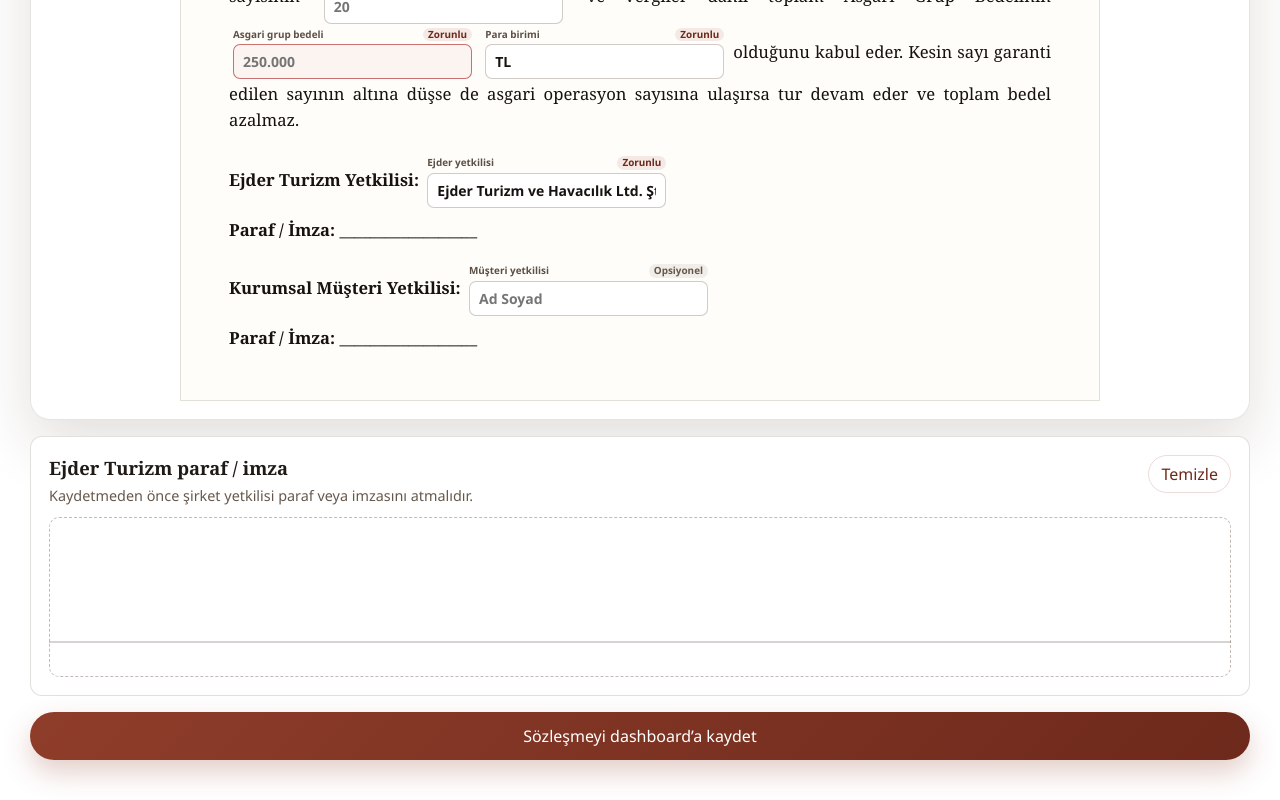
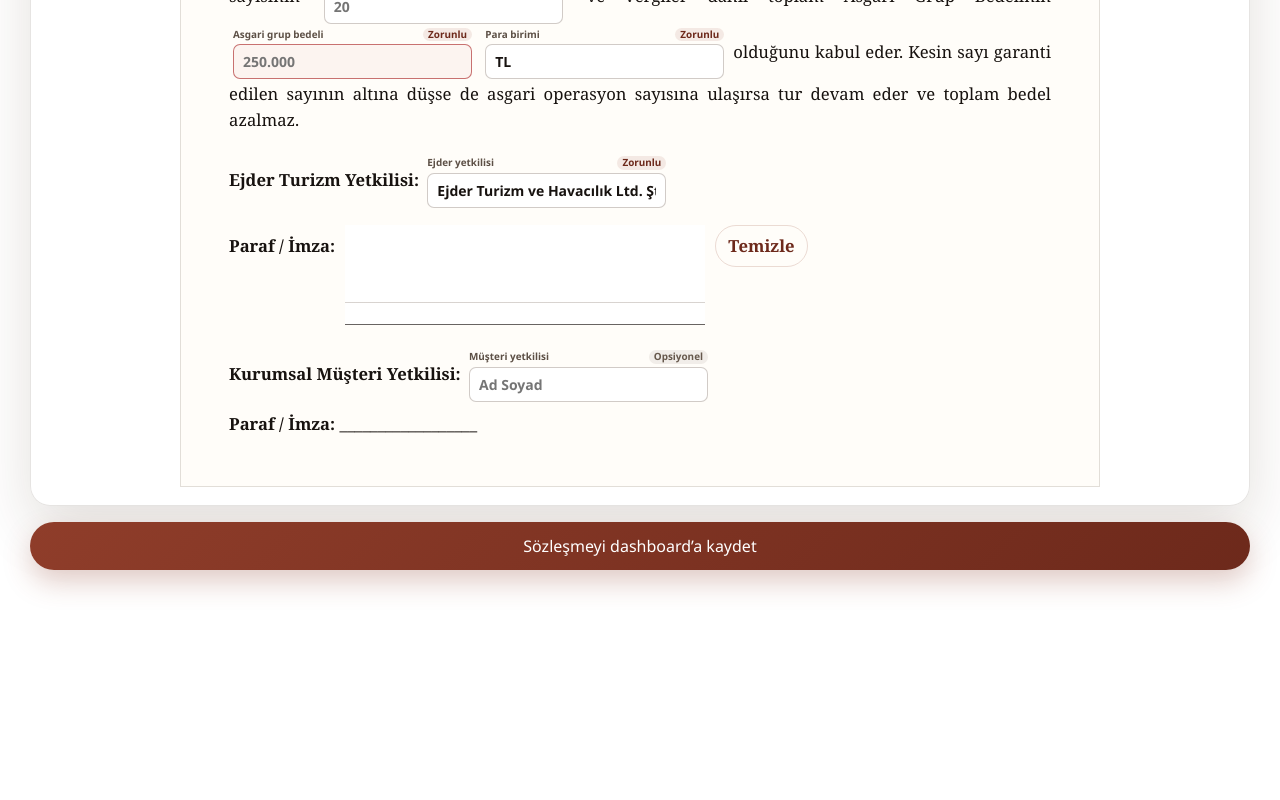
Before and after one commit to resulersurer/ejder-acentesozlesme, an Angular app: page / in a window 1280 px wide. Shown: the part 5887-6687 px from the top of the page. After the commit the page ends 6497 px from the top, so only its background shows below. Built offline with nearby package versions, Linux system fonts and the light colour scheme.

Commit message:
Place sender signature in contract signature line

```diff
--- a/src/app/pages/agency-form/agency-form.component.css
+++ b/src/app/pages/agency-form/agency-form.component.css
@@ -212,6 +212,31 @@
   display: inline;
   font-weight: 700;
   color: #18120f;
+}
+
+.document-signature-line {
+  display: flex;
+  align-items: center;
+  gap: 12px;
+  min-height: 96px;
+}
+
+.document-signature-label {
+  font-weight: 800;
+  white-space: nowrap;
+}
+
+.document-signature-image {
+  display: block;
+  width: min(320px, 100%);
+  height: 86px;
+  object-fit: contain;
+  object-position: left bottom;
+  border-bottom: 1px solid rgba(23, 18, 15, 0.65);
+}
+
+.document-signature-placeholder {
+  font-weight: 700;
 }
 
 .document-footer {
--- a/src/app/pages/agency-form/agency-form.component.html
+++ b/src/app/pages/agency-form/agency-form.component.html
@@ -47,7 +47,21 @@
         </section>
 
         <form *ngIf="hasFullContract" class="document-body" [formGroup]="customerForm">
-          <div *ngFor="let line of templateLines" class="document-line" [ngClass]="line.className">
+          <div *ngFor="let line of templateLines; let lineIndex = index" class="document-line" [ngClass]="line.className">
+            <ng-container *ngIf="isSenderSignatureLine(line, lineIndex); else regularAgencyLine">
+              <div class="document-signature-line">
+                <span class="document-signature-label">Paraf / İmza:</span>
+                <img
+                  *ngIf="contract.senderSignatureImage"
+                  class="document-signature-image"
+                  [src]="contract.senderSignatureImage"
+                  alt="Ejder Turizm imzası"
+                />
+                <span *ngIf="!contract.senderSignatureImage" class="document-signature-placeholder">__________________</span>
+              </div>
+            </ng-container>
+
+            <ng-template #regularAgencyLine>
             <ng-container *ngFor="let part of line.parts">
               <span *ngIf="part.type === 'text'">{{ part.value }}</span>
 
@@ -75,6 +89,7 @@
                 {{ getVariableValue(part.key) || '_____' }}
               </span>
             </ng-container>
+            </ng-template>
           </div>
         </form>
 
--- a/src/app/pages/agency-form/agency-form.component.ts
+++ b/src/app/pages/agency-form/agency-form.component.ts
@@ -15,6 +15,7 @@
   | { type: 'field'; key: ContractVariableKey };
 
 type TemplateLine = {
+  value: string;
   className: string;
   parts: TemplatePart[];
 };
@@ -154,6 +155,14 @@
     return CONTRACT_VARIABLES.find((field) => field.key === key)?.label ?? key;
   }
 
+  protected isSenderSignatureLine(line: TemplateLine, lineIndex: number): boolean {
+    return (
+      line.value.includes('Paraf / İmza') &&
+      lineIndex > 0 &&
+      this.templateLines[lineIndex - 1].value.includes('{{ejderAuthorizedName}}')
+    );
+  }
+
   protected getVariablePlaceholder(key: ContractVariableKey): string {
     return CONTRACT_VARIABLES.find((field) => field.key === key)?.placeholder ?? '';
   }
@@ -246,6 +255,7 @@
 
     const template = this.contract.contractTemplate || CONTRACT_TEMPLATE;
     this.templateLines = template.split('\n').map((line) => ({
+      value: line,
       className: this.getLineClass(line),
       parts: this.parseLine(line),
     }));
--- a/src/app/pages/sender-form/sender-form.component.css
+++ b/src/app/pages/sender-form/sender-form.component.css
@@ -206,6 +206,36 @@
   vertical-align: baseline;
 }
 
+.document-signature-line {
+  display: flex;
+  align-items: flex-end;
+  gap: 10px;
+  min-height: 112px;
+  padding: 8px 0 4px;
+}
+
+.document-signature-label {
+  align-self: flex-start;
+  padding-top: 8px;
+  font-weight: 800;
+  white-space: nowrap;
+}
+
+.document-signature-line canvas {
+  width: min(360px, 100%);
+  height: 100px;
+  border-bottom: 1px solid rgba(23, 18, 15, 0.65);
+  background:
+    linear-gradient(transparent 78%, rgba(79, 57, 42, 0.22) 78%, rgba(79, 57, 42, 0.22) 79%, transparent 79%),
+    #fff;
+  cursor: crosshair;
+  touch-action: none;
+}
+
+.document-clear-button {
+  align-self: flex-start;
+}
+
 .sender-signature-panel {
   display: grid;
   gap: 12px;
@@ -332,4 +362,13 @@
     width: 100%;
     min-width: 0;
   }
+
+  .document-signature-line {
+    align-items: flex-start;
+    flex-wrap: wrap;
+  }
+
+  .document-signature-line canvas {
+    width: 100%;
+  }
 }
--- a/src/app/pages/sender-form/sender-form.component.html
+++ b/src/app/pages/sender-form/sender-form.component.html
@@ -16,7 +16,24 @@
   <form class="contract-workspace" [formGroup]="form" (ngSubmit)="submitForm()">
     <section class="document-panel">
       <article class="legal-document" aria-label="Doldurulabilir sözleşme metni">
-        <div *ngFor="let line of templateLines" class="document-line" [ngClass]="line.className">
+        <div *ngFor="let line of templateLines; let lineIndex = index" class="document-line" [ngClass]="line.className">
+          <ng-container *ngIf="isSenderSignatureLine(line, lineIndex); else regularDocumentLine">
+            <div class="document-signature-line">
+              <span class="document-signature-label">Paraf / İmza:</span>
+              <canvas
+                #senderSignatureCanvas
+                (pointerdown)="beginSignature($event)"
+                (pointermove)="drawSignature($event)"
+                (pointerup)="endSignature($event)"
+                (pointercancel)="endSignature($event)"
+                (pointerleave)="endSignature($event)"
+                aria-label="Ejder Turizm paraf ve imza alanı"
+              ></canvas>
+              <button class="text-button document-clear-button" type="button" (click)="clearSignature()">Temizle</button>
+            </div>
+          </ng-container>
+
+          <ng-template #regularDocumentLine>
           <ng-container *ngFor="let part of line.parts">
             <span *ngIf="part.type === 'text'">{{ part.value }}</span>
 
@@ -45,27 +62,9 @@
               {{ getVariableDisplayValue(part.key) }}
             </span>
           </ng-container>
+          </ng-template>
         </div>
       </article>
-    </section>
-
-    <section class="sender-signature-panel" aria-label="Ejder Turizm paraf ve imza">
-      <div class="signature-heading">
-        <div>
-          <h2>Ejder Turizm paraf / imza</h2>
-          <p>Kaydetmeden önce şirket yetkilisi paraf veya imzasını atmalıdır.</p>
-        </div>
-        <button class="text-button" type="button" (click)="clearSignature()">Temizle</button>
-      </div>
-      <canvas
-        #senderSignatureCanvas
-        (pointerdown)="beginSignature($event)"
-        (pointermove)="drawSignature($event)"
-        (pointerup)="endSignature($event)"
-        (pointercancel)="endSignature($event)"
-        (pointerleave)="endSignature($event)"
-        aria-label="Ejder Turizm paraf ve imza alanı"
-      ></canvas>
     </section>
 
     <section class="submit-panel">
--- a/src/app/pages/sender-form/sender-form.component.ts
+++ b/src/app/pages/sender-form/sender-form.component.ts
@@ -11,6 +11,7 @@
   | { type: 'field'; key: ContractVariableKey };
 
 type TemplateLine = {
+  value: string;
   className: string;
   parts: TemplatePart[];
 };
@@ -37,6 +38,7 @@
   protected readonly variableSettings = getVariableSettings();
   protected readonly variables = CONTRACT_VARIABLES;
   protected readonly templateLines: TemplateLine[] = this.templateText.split('\n').map((line) => ({
+    value: line,
     className: this.getLineClass(line),
     parts: this.parseLine(line),
   }));
@@ -111,6 +113,14 @@
 
   protected getVariableLabel(key: ContractVariableKey): string {
     return CONTRACT_VARIABLES.find((field) => field.key === key)?.label ?? key;
+  }
+
+  protected isSenderSignatureLine(line: TemplateLine, lineIndex: number): boolean {
+    return (
+      line.value.includes('Paraf / İmza') &&
+      lineIndex > 0 &&
+      this.templateLines[lineIndex - 1].value.includes('{{ejderAuthorizedName}}')
+    );
   }
 
   protected getVariablePlaceholder(key: ContractVariableKey): string {
```
